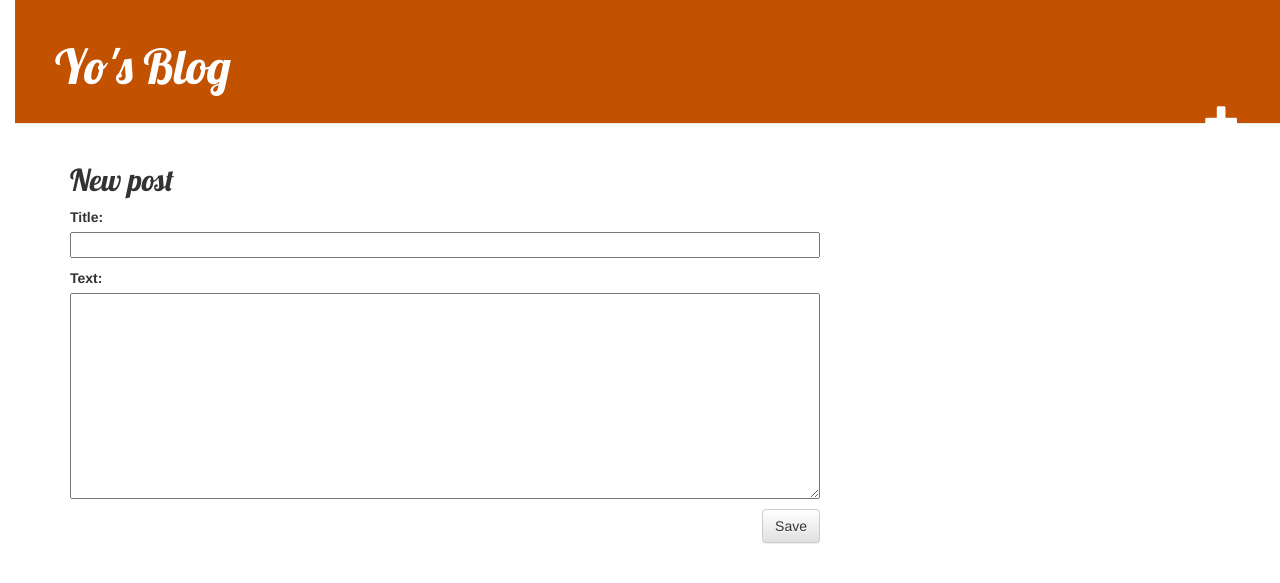
After one commit to KobayashiYoh/django-girls, a Django app: page /post/new/ in a window 1280 px wide. The commit adds this page. Shown: the top 583 px of the page. Run offline with Django 3.2, Linux system fonts and the light colour scheme; some libraries are stand-ins or nearby versions.

Commit message:
投稿機能を追加

```diff
--- /dev/null
+++ b/blog/forms.py
@@ -0,0 +1,9 @@
+from django import forms
+
+from .models import Post
+
+class PostForm(forms.ModelForm):
+
+    class Meta:
+        model = Post
+        fields = ('title', 'text',)
--- a/blog/templates/blog/base.html
+++ b/blog/templates/blog/base.html
@@ -10,6 +10,7 @@
     <body>
         <div class="page-header">
             <h1><a href="/">Yo's Blog</a></h1>
+            <a href="{% url 'post_new' %}" class="top-menu"><span class="glyphicon glyphicon-plus"></span></a>
         </div>
         <div class="content container">
             <div class="row">
--- /dev/null
+++ b/blog/templates/blog/post_edit.html
@@ -0,0 +1,9 @@
+{% extends 'blog/base.html' %}
+
+{% block content %}
+    <h2>New post</h2>
+    <form method="POST" class="post-form">{% csrf_token %}
+        {{ form.as_p }}
+        <button type="submit" class="save btn btn-default">Save</button>
+    </form>
+{% endblock %}
--- a/blog/urls.py
+++ b/blog/urls.py
@@ -3,5 +3,6 @@ from . import views
 
 urlpatterns = [
     path('', views.post_list, name='post_list'),
-    path('post/<int:pk>/', views.post_detail, name='post_detail')
+    path('post/<int:pk>/', views.post_detail, name='post_detail'),
+    path('post/new/', views.post_new, name='post_new'),
 ]
--- a/blog/views.py
+++ b/blog/views.py
@@ -1,12 +1,27 @@
 from django.shortcuts import render, get_object_or_404
 from django.utils import timezone
 from .models import Post
+from .forms import PostForm
+from django.shortcuts import redirect
 
 # Create your views here.
 def post_list(request):
-    posts = Post.objects.filter(published_at__lte=timezone.now()).order_by('published_at')
+    posts = Post.objects.order_by('published_at')
     return render(request, 'blog/post_list.html', {'posts': posts})
 
 def post_detail(request, pk):
     post = get_object_or_404(Post, pk=pk)
     return render(request, 'blog/post_detail.html', {'post': post})
+
+def post_new(request):
+    if request.method == "POST":
+        form = PostForm(request.POST)
+        if form.is_valid():
+            post = form.save(commit=False)
+            post.author = request.user
+            post.published_date = timezone.now()
+            post.save()
+            return redirect('post_detail', pk=post.pk)
+    else:
+        form = PostForm()
+    return render(request, 'blog/post_edit.html', {'form': form})
```
